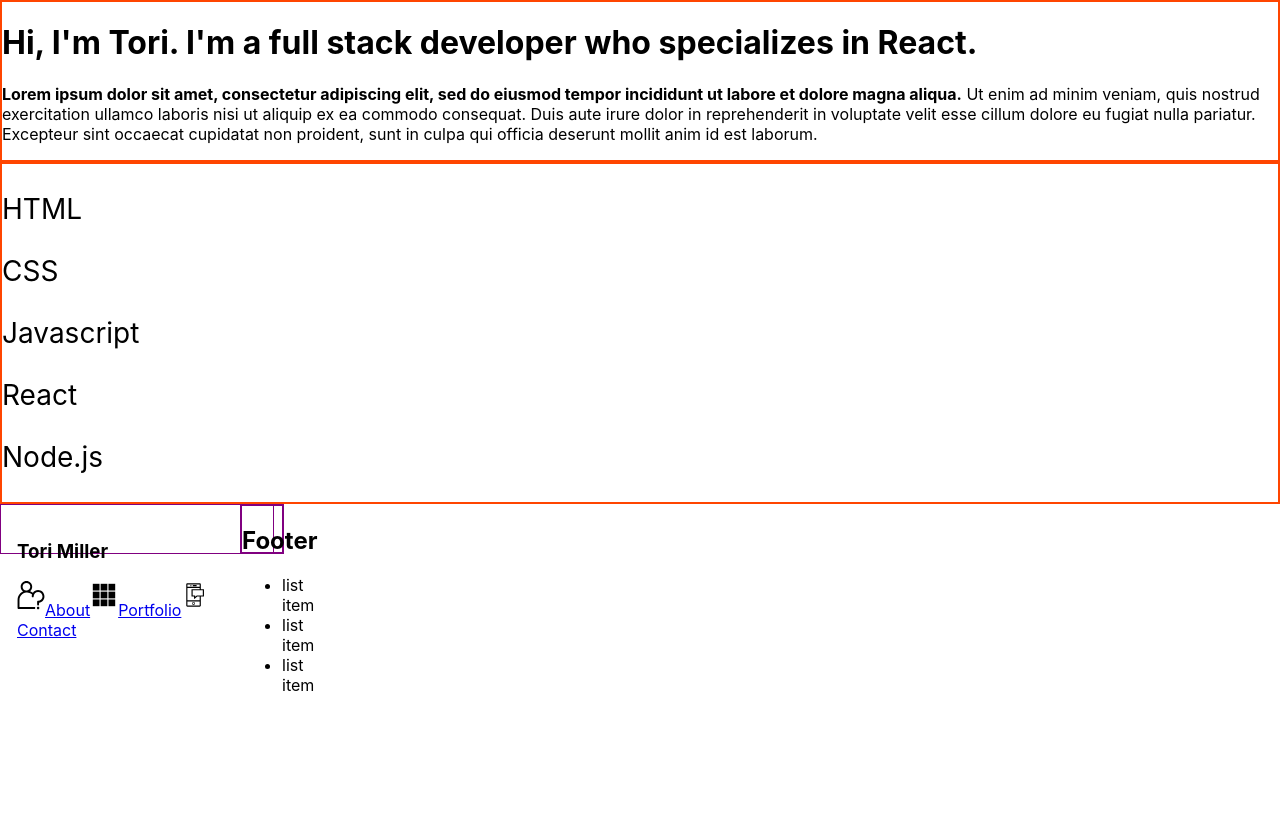
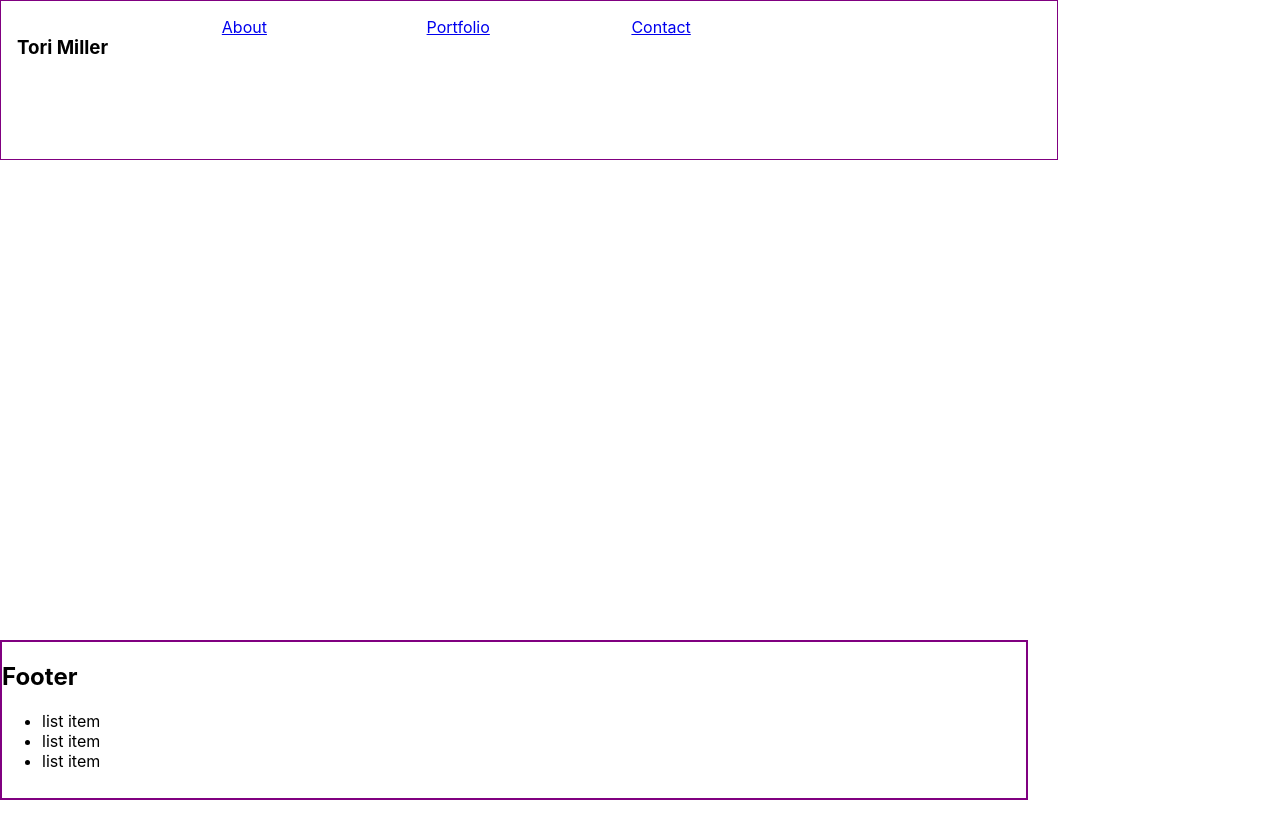
Before and after one commit to torimiller/portfolio, a React (Create React App) app in the folder client/: page / in a window 1280 px wide. Shown: the top 838 px of the page. After the commit the page ends 800 px from the top, so only its background shows below. Built offline with nearby package versions, Linux system fonts and the light colour scheme.

Commit message:
fixed grid template

```diff
--- a/client/src/App.css
+++ b/client/src/App.css
@@ -4,14 +4,11 @@ html, body {
 
 .container {
   display: grid;
-  grid-template-columns: 40px 50px 100px 50px 40px;
-  grid-template-rows: 50px 100px 100px 100px 50px;
+  grid-template-columns: repeat(5, 1fr);
+  grid-template-rows: repeat(5, 1fr);
   position: absolute;
   width: 100%;
   height: 100%;
-  /* position: absolute;
-  width: 100%;
-  height: 100%; */
 }
 
 
@@ -22,17 +19,49 @@ html, body {
   padding: 1em;
   margin: 0px auto;
   width: 100%;
+  /* grid-template-columns: repeat(5, 1fr); */
   grid-column-start: 1;
   grid-column-end: 5;
+  /* grid-row: 1; */
+  display: grid;
+  grid-template-columns: repeat(10, 1fr);
   grid-row: 1;
-  /* display: grid;
-  grid-template-columns: 55% 5% 10% 5% 10% 5% 10%; */
 }
 
-.wrapper > Link {
+.nav-h1 {
+  grid-column: 1;
+}
+
+.about-link {
+  grid-column: 3 / 4;
+}
+
+.portfolio-link {
+  grid-column: 5 / 6;
+}
+
+.contact-link {
+  grid-column: 7 / 8;
+}
+
+/* .nav-item-about {
+  grid-column: 3;
+}
+
+.nav-item-portfolio {
+  grid-column: 4;
+}
+
+.nav-item-contact {
+  grid-column: 5;
+} */
+
+
+
+/* .wrapper > Link {
   border: 2px solid blue;
   text-align: center;
-}
+} */
 
 @media (max-width: 688px) {
   .nav-wrapper {
@@ -134,6 +163,7 @@ html, body {
 .footer {
   border: 2px solid purple;
   width: 100%;
-  /* position: absolute;
-  bottom: 0; */
+  grid-column-start: 1;
+  grid-column-end: 5;
+  grid-row: 5;
 }
--- a/client/src/App.js
+++ b/client/src/App.js
@@ -14,7 +14,7 @@ function App() {
   return (
     <Provider store={store}>
       <Router>
-      <Route exact path="/" component={ About } />
+      {/* <Route exact path="/" component={ About } /> */}
         <section className="container">
           <Navbar />
           <Route exact path="/about" component={ About } />
--- a/client/src/components/Nav/Navbar.js
+++ b/client/src/components/Nav/Navbar.js
@@ -13,13 +13,25 @@ const iconStyle = {
 const Navbar = () => {
     return (
         <nav className="nav-wrapper">
-            <h1>Tori Miller</h1>
-            <img style={iconStyle} src={about} className="about-icon" alt="about-icon" />
-            <Link to='/about' className="nav-link">About</Link>
-            <img style={iconStyle} src={portfolio} className="portfolio-icon" alt="portfolio-icon" />
-            <Link to='/portfolio' className="nav-link">Portfolio</Link>
-            <img style={iconStyle} src={contact} className="contact-icon" alt="contact-icon" />
-            <Link to='/contact' className="nav-link">Contact</Link>
+            <div className="nav-h1">
+                <h1>Tori Miller</h1>
+            </div>
+            <Link to='/about' className="nav-link about-link">About</Link>
+            <Link to='/portfolio' className="nav-link portfolio-link">Portfolio</Link>
+            <Link to='/contact' className="nav-link contact-link">Contact</Link>
+
+            {/* <div className="nav-item-about">
+                <img style={iconStyle} src={about} className="about-icon" alt="about-icon" />
+                <Link to='/about' className="nav-link about-link">About</Link>
+            </div>
+            <div className="nav-item-portfolio">
+                <img style={iconStyle} src={portfolio} className="portfolio-icon" alt="portfolio-icon" />
+                <Link to='/portfolio' className="nav-link portfolio-link">Portfolio</Link>
+            </div>
+            <div className="nav-item-contact">
+                <img style={iconStyle} src={contact} className="contact-icon" alt="contact-icon" />
+                <Link to='/contact' className="nav-link contact-link">Contact</Link>
+            </div> */}
         </nav>
     )
 }
```
